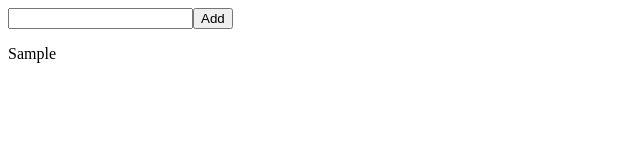
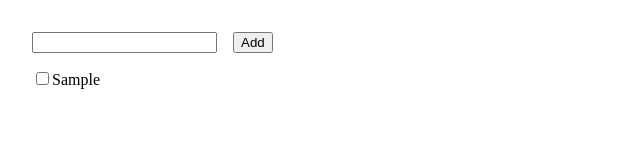
Before and after one commit to Krantisinh/the-todo-project, a website: page src/index.html in a window 1280 px wide. Both pictures are taken after typing "Sample" into the empty fields and a click on the button "Add". Shown: the whole page, without its empty margins (0-640 px from the left). Drawn offline with Linux system fonts and the light colour scheme.

Commit message:
Added ability to complete the tasks.

```diff
--- a/src/main.css
+++ b/src/main.css
@@ -1,3 +1,16 @@
-#todo-app input {
+
+#todo-app {
+    padding: 1.5rem;
+}
+
+.todo__input {
     margin-bottom: 1rem;
 }
+
+.todo__text {
+    margin-right: 1rem;
+}
+
+.todo__task-check:checked + .todo__task-label {
+    text-decoration: line-through;
+}
--- a/src/main.js
+++ b/src/main.js
@@ -4,7 +4,7 @@ const app = document.getElementById('todo-app');
 let taskTxt = null;
 let addTaskBtn = null;
 
-function createElement(name) {
+function el(name) {
     return document.createElement(name);
 }
 
@@ -18,9 +18,22 @@ function onAddBtnClick() {
 }
 
 function createTask() {
-    const div = createElement('div');
-    div.innerHTML = taskTxt.value;
-    app.appendChild(div);
+    let taskContainer = el('div');
+    taskContainer.classList.add('todo__task');
+
+    let taskCheck = el('input');
+    taskCheck.type = 'checkbox';
+    taskCheck.classList.add('todo__task-check');
+
+    let taskLabel = el('label');
+    taskLabel.classList.add('todo__task-label');
+
+    taskLabel.innerHTML = taskTxt.value;
+
+    taskContainer.appendChild(taskCheck);
+    taskContainer.appendChild(taskLabel);
+
+    app.appendChild(taskContainer);
 }
 
 function resetTaskTxt() {
@@ -28,12 +41,19 @@ function resetTaskTxt() {
 }
 
 function init() {
-    taskTxt = createElement('input');
-    app.appendChild(taskTxt);
+    let todoInputContainer = el('div');
+    todoInputContainer.classList.add('todo__input');
 
-    addTaskBtn = createElement('button');
+    taskTxt = el('input');
+    taskTxt.classList.add('todo__text');
+    todoInputContainer.appendChild(taskTxt);
+
+    addTaskBtn = el('button');
     addTaskBtn.innerText = 'Add';
-    app.appendChild(addTaskBtn);
+    addTaskBtn.classList.add('todo__savebtn');
+    todoInputContainer.appendChild(addTaskBtn);
+
+    app.appendChild(todoInputContainer);
 
     addTaskBtn.addEventListener('click', onAddBtnClick);
 }
```
